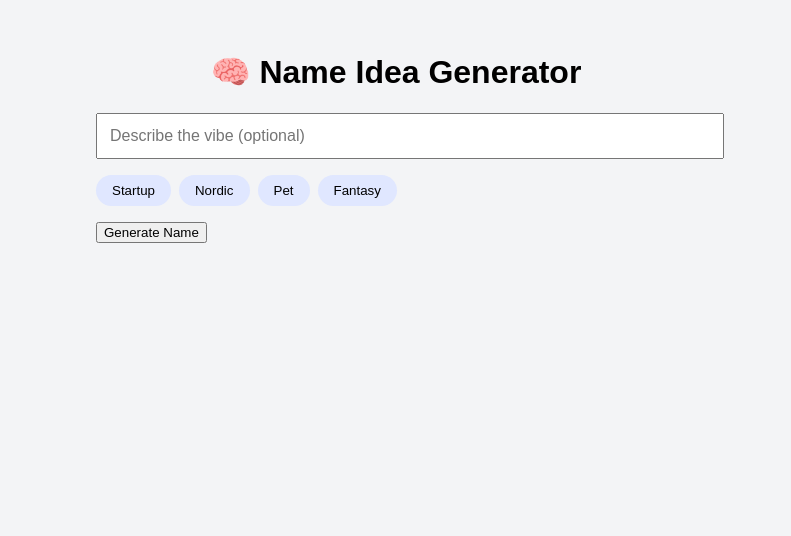
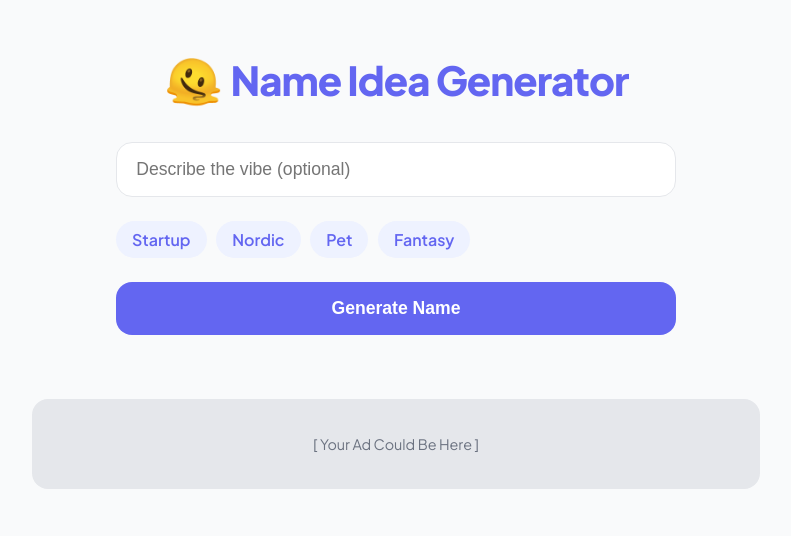
Before and after one commit to RayEngmark/namegen_flask, a Flask app: page / in a window 1280 px wide. Shown: the top 536 px of the page, without its empty margins (244-1035 px from the left). Run offline with Flask 3, Linux system fonts and the light colour scheme.

Commit message:
💅 Major UI redesign: modern layout, grid, and style polish

```diff
--- a/templates/index.html
+++ b/templates/index.html
@@ -1,31 +1,234 @@
 <!DOCTYPE html>
-<html>
+<html lang="en">
 <head>
   <meta charset="UTF-8" />
-  <title>Name Generator</title>
-  <link rel="stylesheet" href="{{ url_for('static', filename='style.css') }}">
+  <meta name="viewport" content="width=device-width, initial-scale=1.0" />
+  <title>Name Idea Generator</title>
+  <link href="https://fonts.googleapis.com/css2?family=Plus+Jakarta+Sans:wght@400;600;800&display=swap" rel="stylesheet">
+  <style>
+    :root {
+      --accent: #6366f1;
+      --gray-bg: #f9fafb;
+      --gray-light: #e5e7eb;
+      --gray-text: #6b7280;
+      --text-main: #111827;
+      --radius: 16px;
+      --shadow: 0 8px 24px rgba(0, 0, 0, 0.06);
+    }
+
+    * {
+      box-sizing: border-box;
+    }
+
+    body {
+      font-family: 'Plus Jakarta Sans', sans-serif;
+      background-color: var(--gray-bg);
+      margin: 0;
+      padding: 3rem 1rem;
+      display: flex;
+      flex-direction: column;
+      align-items: center;
+      color: var(--text-main);
+    }
+
+    .logo {
+      font-size: 2.5rem;
+      font-weight: 800;
+      color: var(--accent);
+      margin-bottom: 2rem;
+      display: flex;
+      align-items: center;
+      gap: 0.5rem;
+      letter-spacing: -1px;
+    }
+
+    .logo span {
+      font-size: 3rem;
+    }
+
+    .input-group {
+      width: 100%;
+      max-width: 560px;
+      display: flex;
+      flex-direction: column;
+      gap: 1.5rem;
+    }
+
+    input[type="text"] {
+      padding: 1rem 1.2rem;
+      font-size: 1.1rem;
+      border-radius: var(--radius);
+      border: 1px solid var(--gray-light);
+      outline: none;
+      transition: 0.2s ease;
+    }
+
+    input[type="text"]:focus {
+      border-color: var(--accent);
+      box-shadow: 0 0 0 3px rgba(99, 102, 241, 0.15);
+    }
+
+    .tags {
+      display: flex;
+      gap: 0.6rem;
+      flex-wrap: wrap;
+    }
+
+    .tag {
+      background-color: #eef2ff;
+      color: var(--accent);
+      padding: 0.5rem 1rem;
+      border-radius: 9999px;
+      font-weight: 600;
+      cursor: pointer;
+      transition: 0.2s ease;
+    }
+
+    .tag:hover {
+      background-color: #dcdffd;
+    }
+
+    .tag.selected {
+      background-color: var(--accent);
+      color: white;
+    }
+
+    button {
+      padding: 1rem;
+      font-size: 1.1rem;
+      font-weight: 600;
+      color: white;
+      background-color: var(--accent);
+      border: none;
+      border-radius: var(--radius);
+      cursor: pointer;
+      transition: 0.2s ease;
+    }
+
+    button:hover {
+      background-color: #4f46e5;
+    }
+
+    .result-box {
+      background-color: white;
+      box-shadow: var(--shadow);
+      padding: 2.5rem;
+      border-radius: var(--radius);
+      margin-top: 3rem;
+      max-width: 560px;
+      width: 100%;
+      text-align: center;
+      font-size: 1.3rem;
+      font-weight: 600;
+      animation: fadeIn 0.3s ease forwards;
+    }
+
+    .name-grid {
+      display: grid;
+      grid-template-columns: 1fr 1fr;
+      gap: 2rem;
+      margin-top: 2rem;
+    }
+
+    .name-box {
+      padding: 1.4rem;
+      background: #f3f4f6;
+      border-radius: var(--radius);
+      font-size: 1.5rem;
+      font-weight: bold;
+      color: var(--text-main);
+      box-shadow: 0 2px 8px rgba(0, 0, 0, 0.06);
+      transition: transform 0.2s ease;
+    }
+
+    .name-box:hover {
+      transform: scale(1.05);
+    }
+
+    .ad-space {
+      margin-top: 4rem;
+      width: 100%;
+      max-width: 728px;
+      height: 90px;
+      background-color: var(--gray-light);
+      border-radius: var(--radius);
+      display: flex;
+      align-items: center;
+      justify-content: center;
+      color: var(--gray-text);
+      font-size: 0.9rem;
+    }
+
+    @keyframes fadeIn {
+      from { opacity: 0; transform: translateY(10px); }
+      to { opacity: 1; transform: translateY(0); }
+    }
+  </style>
 </head>
 <body>
-  <main>
-    <h1>🧠 Name Idea Generator</h1>
+  <div class="logo">
+    <span>🫠</span> Name Idea Generator
+  </div>
 
+  <div class="input-group">
     <input type="text" id="vibe" placeholder="Describe the vibe (optional)" />
+    <div class="tags">
+      <div class="tag">Startup</div>
+      <div class="tag">Nordic</div>
+      <div class="tag">Pet</div>
+      <div class="tag">Fantasy</div>
+    </div>
+    <button onclick="generateName()">Generate Name</button>
+  </div>
 
-    <div class="tag-buttons">
-      <button class="tag">Startup</button>
-      <button class="tag">Nordic</button>
-      <button class="tag">Pet</button>
-      <button class="tag">Fantasy</button>
-    </div>
+  <div class="result-box" id="resultBox" style="display: none">
+    <div class="name-grid" id="nameGrid"></div>
+  </div>
 
-    <button id="generateBtn">Generate Name</button>
+  <div class="ad-space">
+    [ Your Ad Could Be Here ]
+  </div>
 
-    <div class="result hidden" id="resultBox">
-      <p>🔤 Here's your name:</p>
-      <h2 id="nameOutput"></h2>
-    </div>
+  <script>
+    const tagEls = document.querySelectorAll(".tag");
+    let selectedTags = [];
 
-    <script src="{{ url_for('static', filename='script.js') }}"></script>
-  </main>
+    tagEls.forEach((tagEl) => {
+      tagEl.addEventListener("click", () => {
+        tagEl.classList.toggle("selected");
+        const value = tagEl.textContent;
+        if (selectedTags.includes(value)) {
+          selectedTags = selectedTags.filter((t) => t !== value);
+        } else {
+          selectedTags.push(value);
+        }
+      });
+    });
+
+    async function generateName() {
+      const vibe = document.getElementById("vibe").value;
+      const res = await fetch("/generate-name", {
+        method: "POST",
+        headers: {
+          "Content-Type": "application/json",
+        },
+        body: JSON.stringify({ tags: selectedTags, vibe }),
+      });
+
+      const data = await res.json();
+      const names = data.names || [];
+
+      const grid = document.getElementById("nameGrid");
+      grid.innerHTML = "";
+      names.forEach((name) => {
+        const div = document.createElement("div");
+        div.className = "name-box";
+        div.textContent = name;
+        grid.appendChild(div);
+      });
+
+      document.getElementById("resultBox").style.display = "block";
+    }
+  </script>
 </body>
 </html>
```
